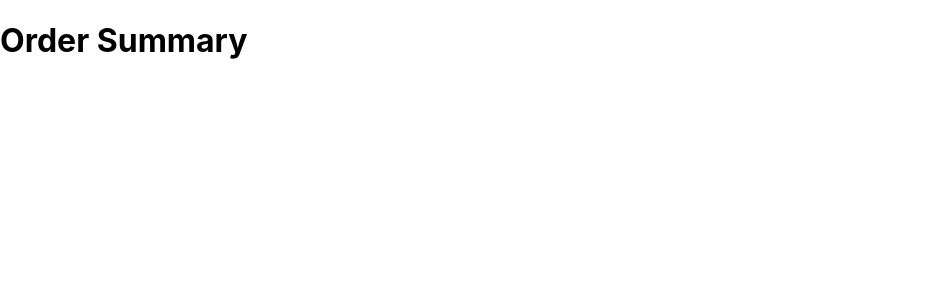
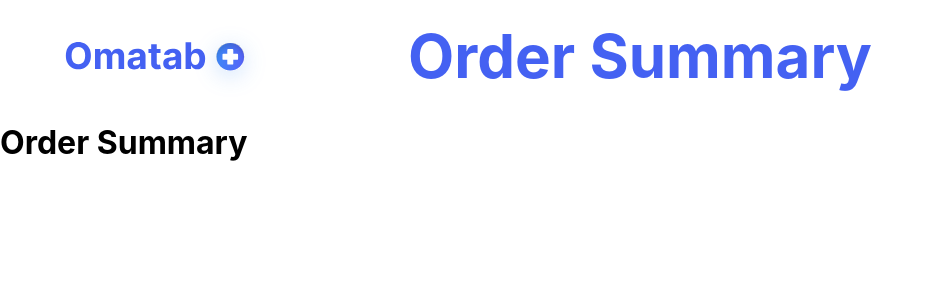
Before and after one commit to dieu-vu/junction-22-omatab, a React (Create React App) app in the folder client-app/: page / in a window 1280 px wide. Shown: the top 300 px of the page, without its empty margins (0-933 px from the left). Built offline with nearby package versions, Linux system fonts and the light colour scheme.

Commit message:
add header to order summary

```diff
--- a/client-app/src/features/orderSummary/OrderSummary.tsx
+++ b/client-app/src/features/orderSummary/OrderSummary.tsx
@@ -1,9 +1,15 @@
 import { Container } from "@mui/material";
 import React from "react";
+import Header from "../../components/Header/Header";
 
 const OrderSummary = () => {
     return (
-          <h1>Order Summary</h1>
+        <>
+            <Header title="Order Summary"/>
+            <h1>Order Summary</h1>
+        </>
+
+
     )
 }
 
```
